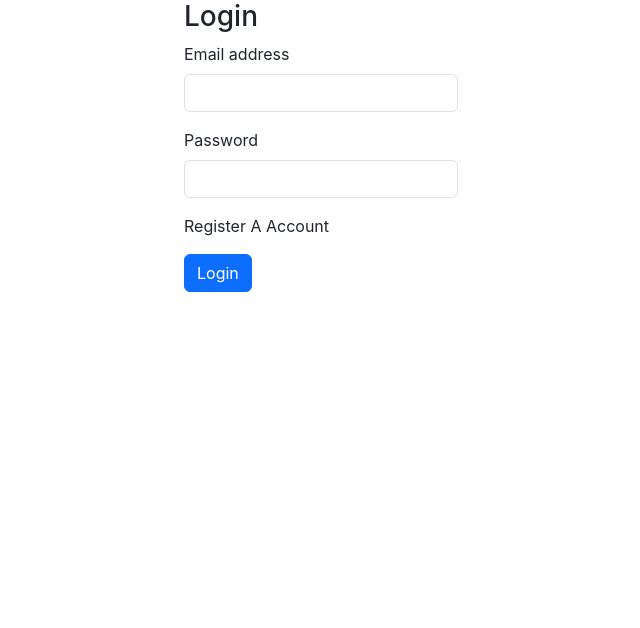
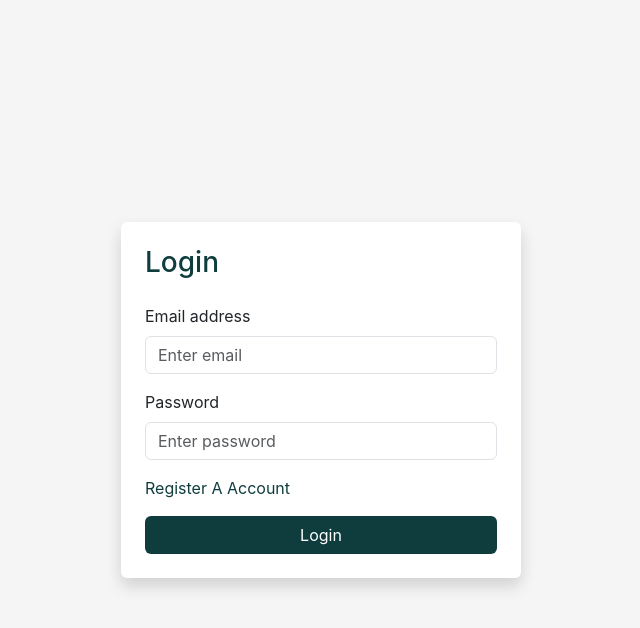
Before and after one commit to khushalpatil3055-cmyk/Bank-Froud-Detection, a React (Create React App) app in the folder frontend/: page / in a window 1280 px wide. Shown: the top 628 px of the page, without its empty margins (319-959 px from the left). Built offline with nearby package versions, Linux system fonts and the light colour scheme.

Commit message:
Fix login and signup page

```diff
--- a/frontend/src/Components/Login.js
+++ b/frontend/src/Components/Login.js
@@ -1,63 +1,103 @@
-import React,{useState} from 'react';
-import axios from "axios";
+import React, { useState } from 'react';
 import { useNavigate } from 'react-router-dom';
+import API from '../api/config'; // ✅ use config instead of axios directly
 
 const Login = () => {
   const navigate = useNavigate();
-  const [form , setForm] = useState({
-    email : "",
-    password : ""
-  });
+  const [form, setForm] = useState({ email: "", password: "" });
+  const [loading, setLoading] = useState(false); // ✅ loading state
+  const [error, setError] = useState(""); // ✅ error state
+
   const handleChange = (e) => {
-    setForm({
-      ...form,[e.target.name]:e.target.value
-    });
+    setForm({ ...form, [e.target.name]: e.target.value });
+    setError(""); // clear error on type
   };
-  const handleSubmit = async (e)=>{
+
+  const handleSubmit = async (e) => {
     e.preventDefault();
+    setLoading(true);
     try {
-      const res = await axios.post(
-        "http://localhost:3001/api/auth/login",
-        form
-      );
-      localStorage.setItem("token",res.data.token);
-      if(res.data.user.role === "admin"){
+      const res = await API.post('/auth/login', form);
+
+      // ✅ Save token and user info
+      localStorage.setItem("token", res.data.token);
+      localStorage.setItem("user", JSON.stringify(res.data.user));
+
+      // ✅ Role based redirect
+      if (res.data.user.role === "admin") {
         navigate("/Dashboard");
-      }
-      else{
+      } else {
         navigate("/user-dashboard");
       }
+
     } catch (e) {
-       alert(e.response?.data?.message || "Error");
+      setError(e.response?.data?.message || "Login failed. Try again.");
+    } finally {
+      setLoading(false);
     }
-  }
+  };
+
   return (
+    <div className="d-flex justify-content-center align-items-center" style={{ minHeight: "100vh", backgroundColor: "#f5f5f5" }}>
+      <div className="bg-white p-4 rounded shadow" style={{ width: "400px" }}>
+        <h3 className="mb-4" style={{ color: "#0F3D3E" }}>Login</h3>
 
-    <div className="d-flex justify-content-center " >
-        <div className='rounded-lg ' >
+        {/* ✅ Show error message */}
+        {error && (
+          <div className="alert alert-danger py-2" role="alert">
+            {error}
+          </div>
+        )}
 
-        </div>
-        <div className='bg-white'>
-            <h3>Login</h3>
-            <form onSubmit={handleSubmit}>
-  <div className="mb-3">
-    <label htmlFor="exampleInputEmail1" className="form-label">Email address</label>
-    <input type="email" name="email" value={form.email} onChange={handleChange} className="form-control" id="exampleInputEmail1" aria-describedby="emailHelp"/>
+        <form onSubmit={handleSubmit}>
+          <div className="mb-3">
+            <label className="form-label">Email address</label>
+            <input
+              type="email"
+              name="email"
+              value={form.email}
+              onChange={handleChange}
+              className="form-control"
+              placeholder="Enter email"
+              required
+            />
+          </div>
 
-  </div>
-  <div className="mb-3">
-    <label htmlFor="exampleInputPassword1" className="form-label">Password</label>
-    <input type="password" name="password" value={form.password}  onChange={handleChange} className="form-control" id="exampleInputPassword1"/>
-  </div>
-  <div className="mb-3">
-    <p style={{cursor: "pointer"}} onClick={()=> navigate("/Signup")}>Register A Account</p>
-  </div>
+          <div className="mb-3">
+            <label className="form-label">Password</label>
+            <input
+              type="password"
+              name="password"
+              value={form.password}
+              onChange={handleChange}
+              className="form-control"
+              placeholder="Enter password"
+              required
+            />
+          </div>
 
-  <button type="submit" className="btn btn-primary">Login</button>
-</form>
-        </div>
+          <div className="mb-3">
+            <p
+              style={{ cursor: "pointer", color: "#0F3D3E" }}
+              onClick={() => navigate("/Signup")}
+            >
+              Register A Account
+            </p>
+          </div>
+
+          {/* ✅ Loading button */}
+          <button
+            type="submit"
+            className="btn w-100"
+            style={{ backgroundColor: "#0F3D3E", color: "white" }}
+            disabled={loading}
+          >
+            {loading ? "Logging in..." : "Login"}
+          </button>
+        </form>
+      </div>
     </div>
-  )
-}
+  );
+};
 
-export default Login
+export default Login;
--- a/frontend/src/Components/Signup.js
+++ b/frontend/src/Components/Signup.js
@@ -1,108 +1,166 @@
 import { useNavigate } from "react-router-dom";
-import { useState } from 'react'
-import axios from "axios";
-import Login from "./Login";
+import { useState } from 'react';
+import API from '../api/config'; // use config
 
 const Signup = () => {
   const navigate = useNavigate();
   const [formData, setFormData] = useState({
-    name : "",
-    email : "",
-    password:""
+    name: "",
+    email: "",
+    password: ""
   });
-  const handeleChange = (e)=>{
-    setFormData({
-      ...formData,
-      [e.target.name]: e.target.value,
+  const [loading, setLoading] = useState(false); //  loading state
+  const [error, setError] = useState("");         //  error state
+  const [success, setSuccess] = useState("");     // success state
 
-    });
+  const handleChange = (e) => {
+    setFormData({ ...formData, [e.target.name]: e.target.value });
+    setError("");    // clear error on type
+    setSuccess("");
   };
-  const handelsubmit = async (e) => {
-      e.preventDefault();
-      try {
-        const response = await axios.post("http://localhost:3001/api/auth/signup",formData);
-        alert(response.data.message);
-         setFormData({ name: "", email: "", password: "" });
-      } catch  (error) {
-        console.error(error);
-      alert(error.response?.data?.message || "Something went wrong");
-      }
+
+  const handleSubmit = async (e) => {
+    e.preventDefault();
+    setLoading(true);
+    try {
+      const response = await API.post('/auth/signup', formData); //  use API
+
+      setSuccess("Account created successfully! Redirecting...");
+      setFormData({ name: "", email: "", password: "" });
+
+      //  Auto redirect to login after 2 seconds
+      setTimeout(() => {
+        navigate("/");
+      }, 2000);
+
+    } catch (error) {
+      setError(error.response?.data?.message || "Something went wrong");
+    } finally {
+      setLoading(false);
+    }
   };
-  const style = {
-    container : {
-      display : "flex",
-      justifyContent : "center",
-      alignItems : "center",
+
+  return (
+    <div style={{
+      display: "flex",
+      justifyContent: "center",
+      alignItems: "center",
       height: "100vh",
-      backgroundColor: "#f4f4f4",
+      backgroundColor: "#f4f4f4"
+    }}>
+      <form onSubmit={handleSubmit} style={{
+        display: "flex",
+        flexDirection: "column",
+        width: "350px",
+        padding: "30px",
+        backgroundColor: "#fff",
+        borderRadius: "10px",
+        boxShadow: "0 0 10px rgba(0,0,0,0.1)"
+      }}>
+        <h2 style={{ color: "#0F3D3E", marginBottom: "20px" }}>Create Account</h2>
 
-    },
-    form : {
-      display : "flex",
-      flexDirection : "column",
-      width : "300px",
-      padding : "20px",
-      backgroundColor: "#fff",
-      borderRadius: "10px",
-      boxShadow: "0 0 10px rgba(0,0,0,0.1)",
-    },
-    input : {
-      marginBottom : "15px",
-      padding : "10px",
-      frontSize : "16px",
-      border : "1px solid #ccc",
-      borderRadius : "5px",
-    },
-    button : {
-      padding : "10px",
-      frontSize : "16px",
-      backgroundColor :"#007bff",
-      color : "#fff",
-      boreder : "none",
-      borderRadius : "5px",
-      cursor : "pointer"
-    }
-  }
-  return (
-   <div style={style.container}>
-      <form style={style.form}onSubmit={handelsubmit}>
-        <h2>Signup Form</h2>
+        {/* ✅ Error message */}
+        {error && (
+          <div style={{
+            backgroundColor: "#ffd6d6",
+            color: "red",
+            padding: "10px",
+            borderRadius: "5px",
+            marginBottom: "15px",
+            fontSize: "14px"
+          }}>
+            {error}
+          </div>
+        )}
+
+        {/* ✅ Success message */}
+        {success && (
+          <div style={{
+            backgroundColor: "#d6ffd6",
+            color: "green",
+            padding: "10px",
+            borderRadius: "5px",
+            marginBottom: "15px",
+            fontSize: "14px"
+          }}>
+            {success}
+          </div>
+        )}
 
         <input
           type="text"
           name="name"
           placeholder="Enter Name"
-          style={style.input}
           value={formData.name}
-          onChange={handeleChange}
-
+          onChange={handleChange}
+          required
+          style={{
+            marginBottom: "15px",
+            padding: "10px",
+            fontSize: "16px",
+            border: "1px solid #ccc",
+            borderRadius: "5px"
+          }}
         />
 
         <input
           type="email"
           name="email"
           placeholder="Enter Email"
-         style={style.input}
           value={formData.email}
-          onChange={handeleChange}
+          onChange={handleChange}
+          required
+          style={{
+            marginBottom: "15px",
+            padding: "10px",
+            fontSize: "16px",
+            border: "1px solid #ccc",
+            borderRadius: "5px"
+          }}
         />
 
         <input
           type="password"
           name="password"
           placeholder="Enter Password"
-         style={style.input}
           value={formData.password}
-          onChange={handeleChange}
+          onChange={handleChange}
+          required
+          style={{
+            marginBottom: "15px",
+            padding: "10px",
+            fontSize: "16px",
+            border: "1px solid #ccc",
+            borderRadius: "5px"
+          }}
         />
-        <p   style={{ cursor: "pointer", color: "blue" }}
-              onClick={() => navigate("/")}>Go To Login</p>
-        <button type="submit" style={style.button}>
-          Sign Up
+
+        <p
+          style={{ cursor: "pointer", color: "#0F3D3E", marginBottom: "15px" }}
+          onClick={() => navigate("/")}
+        >
+          Already have an account? Login
+        </p>
+
+        {/*  Loading button */}
+        <button
+          type="submit"
+          disabled={loading}
+          style={{
+            padding: "10px",
+            fontSize: "16px",
+            backgroundColor: "#0F3D3E",
+            color: "#fff",
+            border: "none",
+            borderRadius: "5px",
+            cursor: loading ? "not-allowed" : "pointer"
+          }}
+        >
+          {loading ? "Creating Account..." : "Sign Up"}
         </button>
       </form>
     </div>
-  )
-}
+  );
+};
 
-export default Signup
+export default Signup;
```
